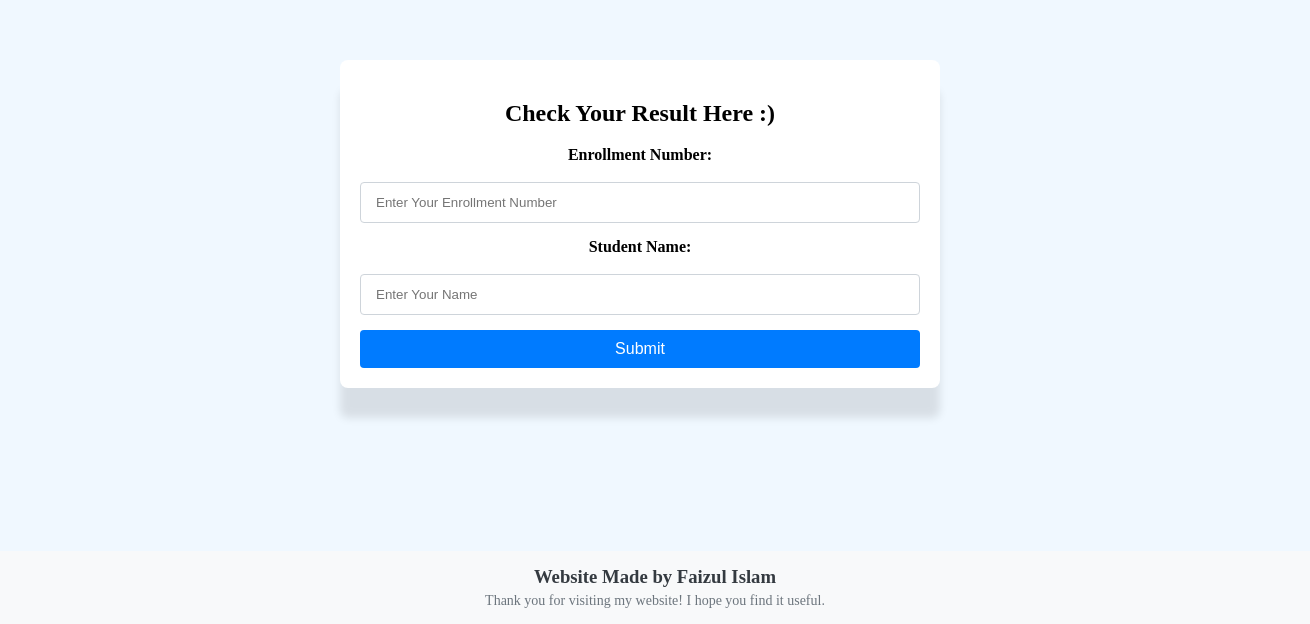
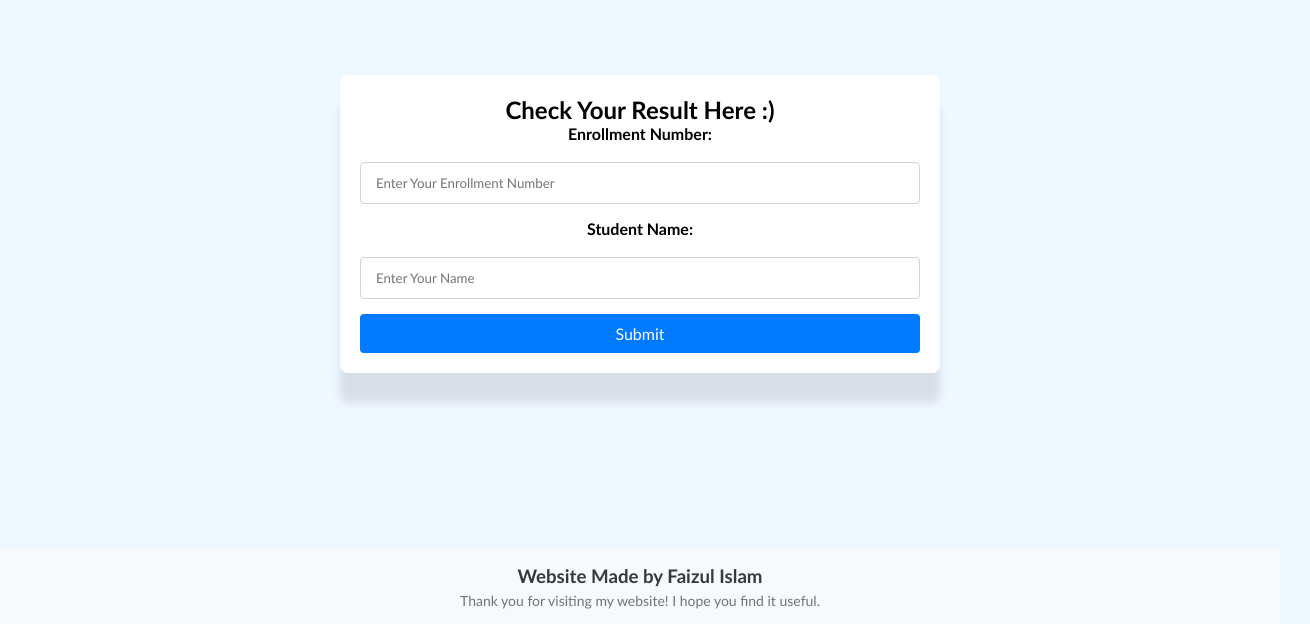
Before and after one commit to FaizzE/ResultRover, a plain HTML site: page index.html in a window 1280 px wide. Shown: the part 176-800 px from the top of the page, 1310 px wide, since content can reach past the window. Drawn offline with Linux system fonts and the light colour scheme.

Commit message:
Update styles.css

```diff
--- a/styles.css
+++ b/styles.css
@@ -1,3 +1,9 @@
+* {
+    margin: 0;
+    padding: 0;
+    box-sizing: border-box;
+    font-family: 'Trebuchet MS', 'Lucida Sans Unicode', 'Lucida Grande', 'Lucida Sans', Arial, sans-serif;
+}
 /* Body styling for centering */
 body {
     display: flex;
@@ -87,7 +93,7 @@ button {
 
 button:hover {
     background-color: #0056b3; /* Darker blue on hover */
-    color: #fff;
+    color: #dadada;
     box-shadow: 0 4px 12px rgba(0, 0, 0, 0.15); /* Add shadow on hover */
     transform: translateY(-2px);
 }
```
